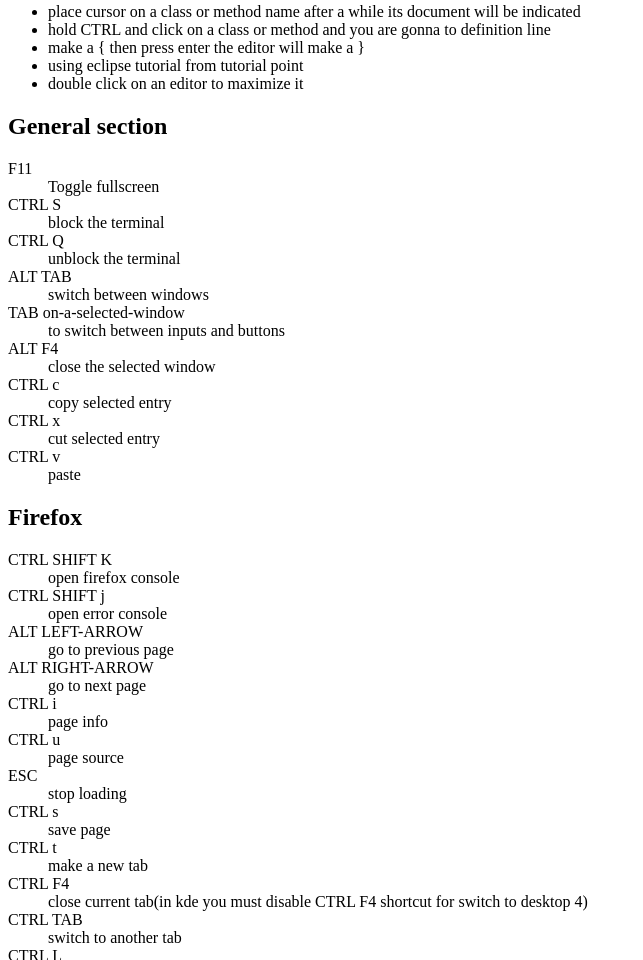
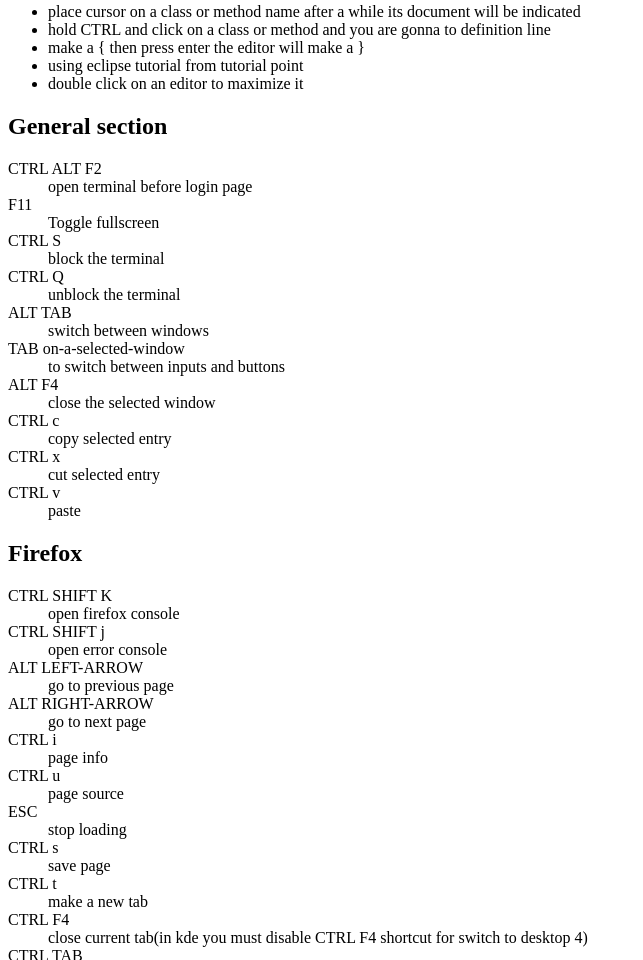
Before and after one commit to abolfazlsadeqi2001/shortcuts, a plain HTML site: page index.html in a window 1280 px wide. Shown: the part 2038-2998 px from the top of the page, without its empty margins (0-643 px from the left). Drawn offline with Linux system fonts and the light colour scheme.

Commit message:
add using terminal before login page

```diff
--- a/index.html
+++ b/index.html
@@ -185,6 +185,9 @@
 		<!-- General section -->
 		<h2>General section</h2>
 		<dl>
+            <dt>CTRL ALT F2</dt>
+			<dd>open terminal before login page</dd>
+
 			<dt>F11</dt>
 			<dd>Toggle fullscreen</dd>
 
```
